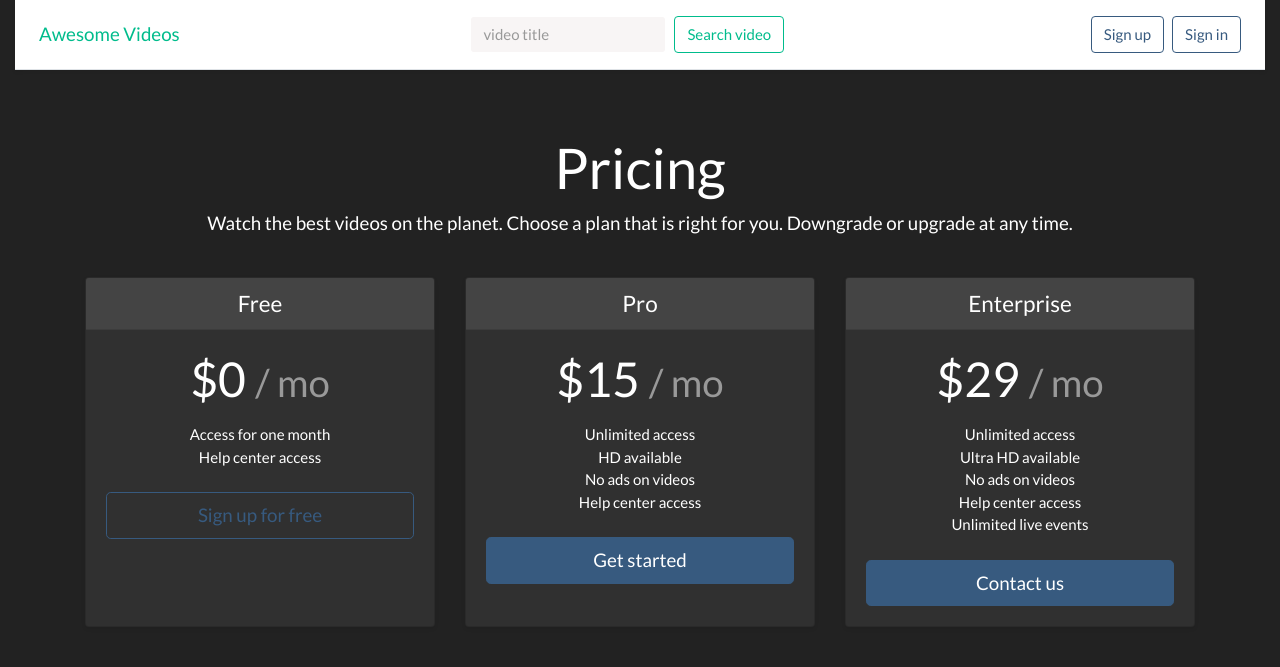
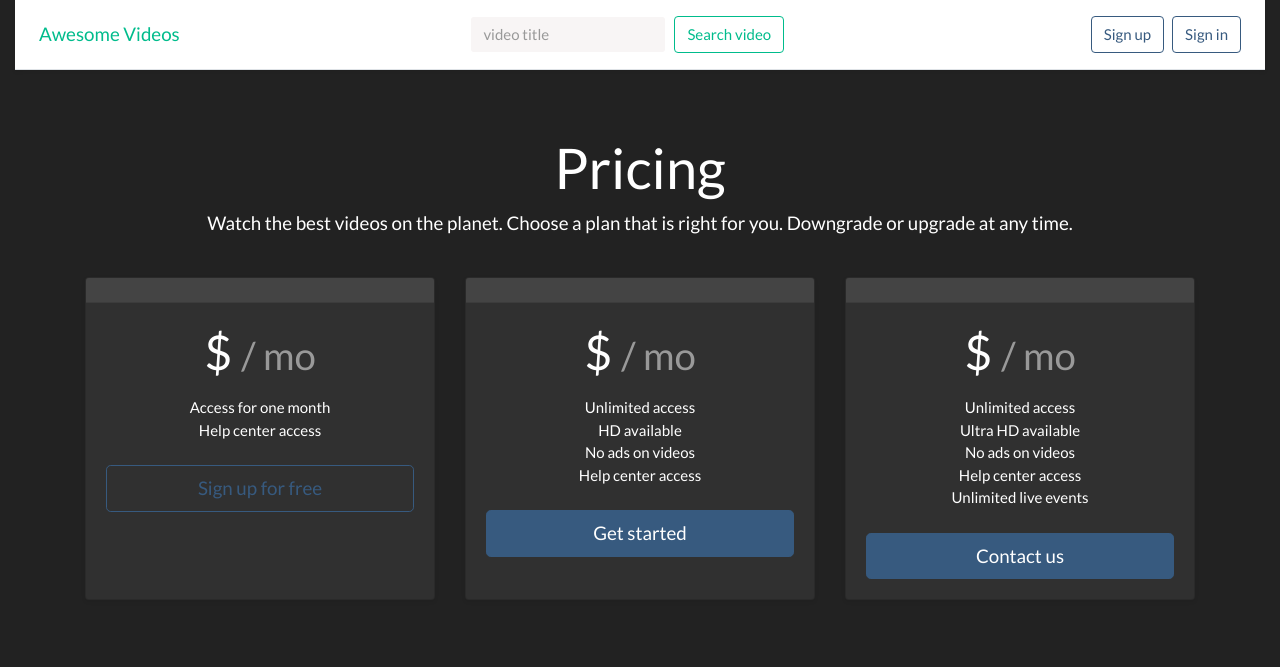
Before and after one commit to mirkodzudzar/video_app, a Symfony app: template templates/front/pricing.html.twig in a window 1280 px wide. Shown: the top 667 px of the page. Run offline with Twig, Linux system fonts and the light colour scheme; the template is opened without the code that fills it, so the values that code supplies are empty; some libraries are stand-ins or nearby versions.

Commit message:
Code refactoring

```diff
--- a/src/Controller/SecurityController.php
+++ b/src/Controller/SecurityController.php
@@ -15,7 +15,7 @@
 class SecurityController extends AbstractController {
 
   /**
-   * @Route("/register", name="register")
+   * @Route("/register/{plan}", name="register")
    */
   public function register(Request $request, UserPasswordEncoderInterface $password_encoder, SessionInterface $session, $plan) {
 
--- a/templates/front/pricing.html.twig
+++ b/templates/front/pricing.html.twig
@@ -13,38 +13,38 @@
     <div class="card-deck mb-3 text-center">
         <div class="card mb-4 shadow-sm">
             <div class="card-header">
-                <h4 class="my-0 font-weight-normal">Free</h4>
+                <h4 class="my-0 font-weight-normal">{{name[0]|capitalize}}</h4>
             </div>
             <div class="card-body">
-                <h1 class="card-title pricing-card-title">$0 <small class="text-muted">/ mo</small></h1>
+                <h1 class="card-title pricing-card-title">${{price[name[0]]}} <small class="text-muted">/ mo</small></h1>
                 <ul class="list-unstyled mt-3 mb-4">
                     <li>Access for one month</li>
                     <li>Help center access</li>
                 </ul>
-                <a role="button" href="{{path('register')}}" class="btn btn-lg btn-block btn-outline-primary">Sign up for free</a>
+                <a role="button" href="{{path('register', {'plan': name[0]})}}" class="btn btn-lg btn-block btn-outline-primary">Sign up for free</a>
             </div>
         </div>
         <div class="card mb-4 shadow-sm">
             <div class="card-header">
-                <h4 class="my-0 font-weight-normal">Pro</h4>
+                <h4 class="my-0 font-weight-normal">{{name[1]|capitalize}}</h4>
             </div>
             <div class="card-body">
-                <h1 class="card-title pricing-card-title">$15 <small class="text-muted">/ mo</small></h1>
+                <h1 class="card-title pricing-card-title">${{price[name[1]]}} <small class="text-muted">/ mo</small></h1>
                 <ul class="list-unstyled mt-3 mb-4">
                     <li>Unlimited access</li>
                     <li>HD available</li>
                     <li>No ads on videos</li>
                     <li>Help center access</li>
                 </ul>
-                <a role="button" href="{{path('register')}}" class="btn btn-lg btn-block btn-primary">Get started</a>
+                <a role="button" href="{{path('register', {'plan': name[1]})}}" class="btn btn-lg btn-block btn-primary">Get started</a>
             </div>
         </div>
         <div class="card mb-4 shadow-sm">
             <div class="card-header">
-                <h4 class="my-0 font-weight-normal">Enterprise</h4>
+                <h4 class="my-0 font-weight-normal">{{name[2]|capitalize}}</h4>
             </div>
             <div class="card-body">
-                <h1 class="card-title pricing-card-title">$29 <small class="text-muted">/ mo</small></h1>
+                <h1 class="card-title pricing-card-title">${{price[name[2]]}} <small class="text-muted">/ mo</small></h1>
                 <ul class="list-unstyled mt-3 mb-4">
                     <li>Unlimited access</li>
                     <li>Ultra HD available</li>
@@ -52,7 +52,7 @@
                     <li>Help center access</li>
                     <li>Unlimited live events</li>
                 </ul>
-                <a role="button" href="{{path('register')}}" class="btn btn-lg btn-block btn-primary">Contact us</a>
+                <a role="button" href="{{path('register', {'plan': name[2]})}}" class="btn btn-lg btn-block btn-primary">Contact us</a>
             </div>
         </div>
     </div>
```
Also changed, not shown: src/Controller/FrontController.php (+0 -8 lines), src/Controller/SubscriptionController.php (added, +21 -0 lines).
